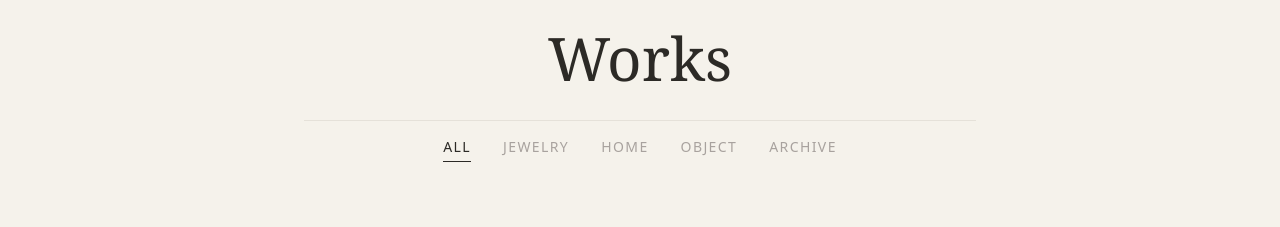
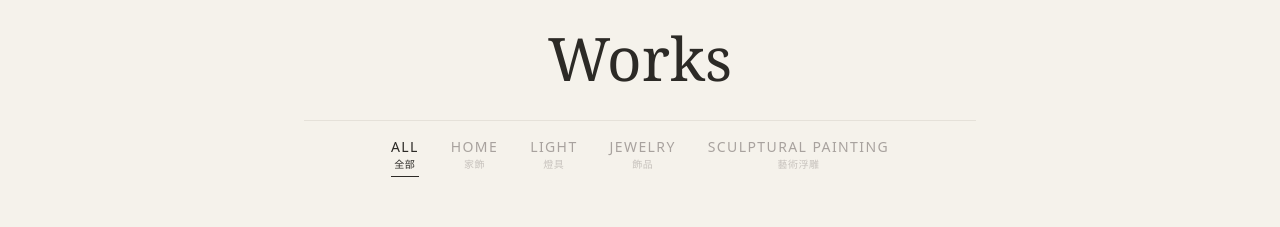
Before and after one commit to thinklab-architects/LINEA, a React (Vite) app: page / in a window 1280 px wide. Shown: the part 900-1127 px from the top of the page. Built offline with nearby package versions, Linux system fonts and the light colour scheme; a web font is replaced by a local one.

Commit message:
feat: update Works categories to use dynamic airtable data (Eng/Zh) and remove Archive

```diff
--- a/components/ProductGrid.tsx
+++ b/components/ProductGrid.tsx
@@ -7,8 +7,6 @@
 import React, { useState, useMemo, useEffect } from 'react';
 import { Product } from '../types';
 import ProductCard from './ProductCard';
-
-const categories = ['All', 'Jewelry', 'Home', 'Object', 'Archive'];
 
 interface ProductGridProps {
   products: Product[];
@@ -21,8 +19,53 @@ const ProductGrid: React.FC<ProductGridProps> = ({ products, loading, onProductC
   const [activeCategory, setActiveCategory] = useState('All');
   const [visibleCount, setVisibleCount] = useState(9);
 
+  // Compute unique categories from products
+  const categories = useMemo(() => {
+    const uniqueCats = new Map<string, string>(); // category -> categoryZh
+
+    products.forEach(p => {
+      // Filter out 'Archive' (case insensitive check just in case, but usually strict)
+      if (p.category && p.category.toLowerCase() !== 'archive') {
+        // Use the first found Chinese translation for each category
+        if (!uniqueCats.has(p.category)) {
+          uniqueCats.set(p.category, p.categoryZh || '');
+        }
+      }
+    });
+
+    // Convert map to array and prepend 'All'
+    const catArray = Array.from(uniqueCats.entries()).map(([cat, catZh]) => ({
+      id: cat,
+      label: cat,
+      labelZh: catZh
+    }));
+
+    return [
+      { id: 'All', label: 'All', labelZh: '全部' },
+      ...catArray
+    ];
+  }, [products]);
+
   const filteredProducts = useMemo(() => {
-    if (activeCategory === 'All') return products;
+    if (activeCategory === 'All') return products.filter(p => !p.category || p.category.toLowerCase() !== 'archive'); // Also hide Archive from All view? usually yes if it's "Archive".
+    // Wait, requirement said "Remove Archive". It implies Archive items shouldn't show up in the filter list.
+    // If "All" is selected, should Archive items show? Usually "Archive" means hidden from main view.
+    // Let's assume Filter out Archive completely from UI based on "Delete ARCHIVE" request.
+
+    // Actually, "拿掉ARCHIVE" likely means allow user to not see it in the list.
+    // If I strictly follow: "All" view shows everything except Archive? Or shows everything including Archive but user can't select "Archive" tab?
+    // "Remove ARCHIVE" from the category list is explicit.
+    // Let's hide Archive items from "All" as well to be safe, or just hide the category button.
+    // Standard behavior: Archive items are only in Archive. If Archive button is gone, they are gone.
+    // Or maybe they are just old products.
+    // Let's filter 'Archive' items out of 'All' too to be safe, unless they fall into other categories? No, category is single.
+
+    // Re-reading: "Works裡的分類 要參照airtable裡的Category ... 並拿掉ARCHIVE".
+    // This implies the navigation/filtering shouldn't have Archive.
+
+    if (activeCategory === 'All') {
+      return products.filter(p => p.category !== 'Archive');
+    }
     return products.filter(p => p.category === activeCategory);
   }, [activeCategory, products]);
 
@@ -47,14 +90,18 @@ const ProductGrid: React.FC<ProductGridProps> = ({ products, loading, onProductC
           <div className="flex flex-wrap justify-center gap-8 pt-4 border-t border-[#D6D1C7]/50 w-full max-w-2xl">
             {categories.map(cat => (
               <button
-                key={cat}
-                onClick={() => setActiveCategory(cat)}
-                className={`text-sm uppercase tracking-widest pb-1 border-b transition-all duration-300 ${activeCategory === cat
+                key={cat.id}
+                onClick={() => setActiveCategory(cat.id)}
+                className={`group flex flex-col items-center pb-1 border-b transition-all duration-300 ${activeCategory === cat.id
                   ? 'border-[#2C2A26] text-[#2C2A26]'
                   : 'border-transparent text-[#A8A29E] hover:text-[#2C2A26]'
                   }`}
               >
-                {cat}
+                <span className="text-sm uppercase tracking-widest">{cat.label}</span>
+                <span className={`text-[10px] tracking-wider transition-opacity duration-300 ${activeCategory === cat.id ? 'opacity-100' : 'opacity-60 group-hover:opacity-100'
+                  }`}>
+                  {cat.labelZh}
+                </span>
               </button>
             ))}
           </div>
```
